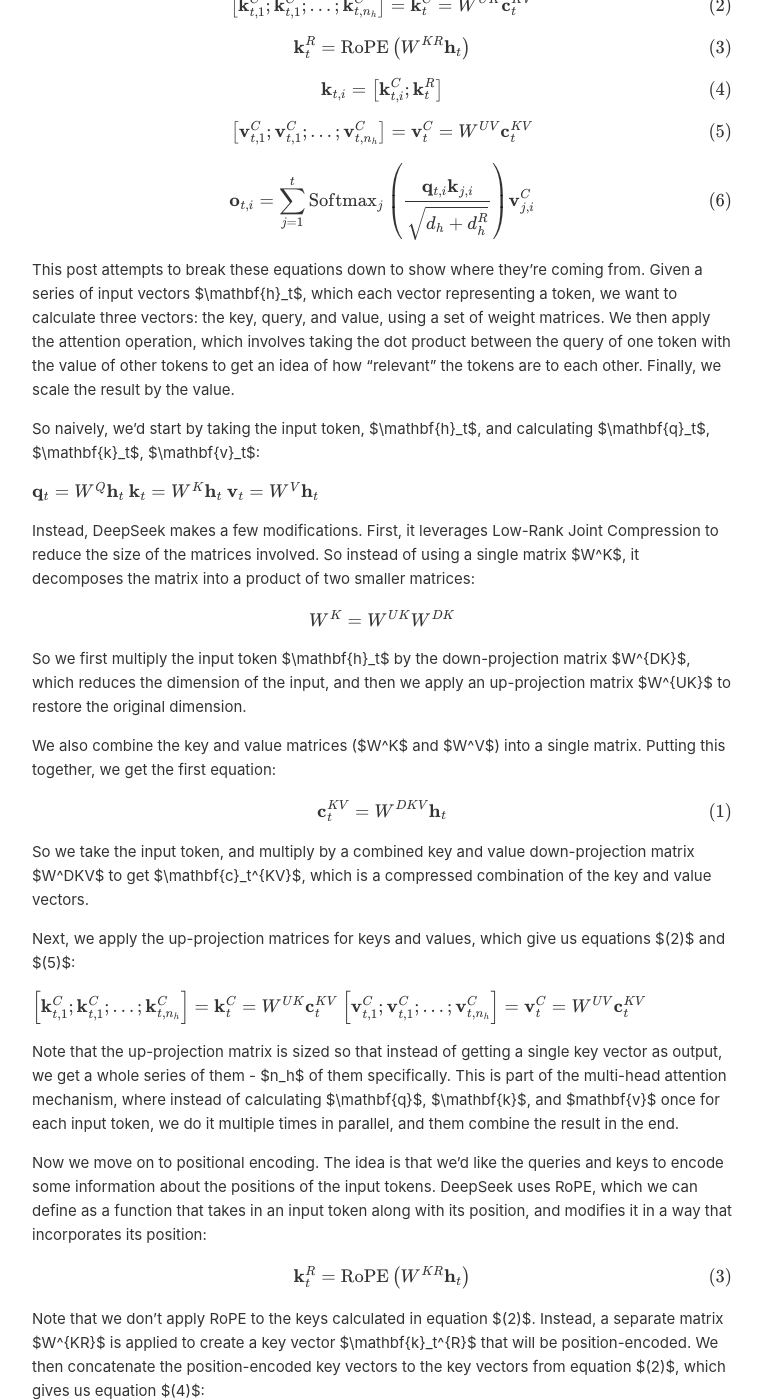
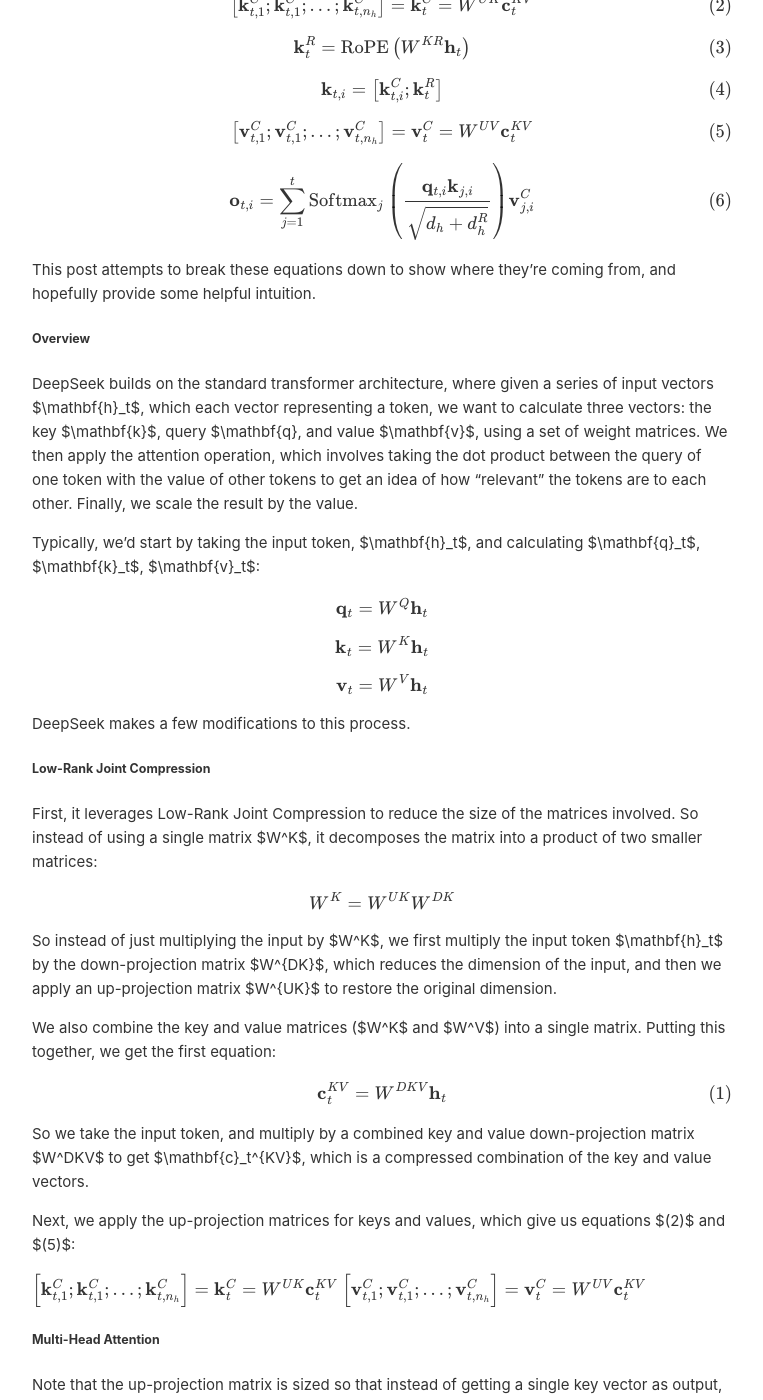
Before and after one commit to mfaizan/mfaizan.github.io, a Jekyll site: the page built from _posts/2025-03-06-deepseek.markdown, in a window 1280 px wide and 1400 px high, scrolled down 420 px. Shown: the whole window, without its empty margins (258-1021 px from the left). Built offline with Jekyll 4.4.1, drawn with Linux system fonts in a browser that asks for light colours; formulas are drawn with MathJax 3; some of the changed text lies outside the part shown.

Commit message:
Update 2025-03-06-deepseek.markdown

````diff
--- a/_posts/2025-03-06-deepseek.markdown
+++ b/_posts/2025-03-06-deepseek.markdown
@@ -21,19 +21,29 @@ $$ \left[\mathbf{v}_{t,1}^{C};\mathbf{v}_{t,1}^{C};...;\mathbf{v}_{t,n_h}^{C}\ri
 
 $$ \mathbf{o}_{t,i} = \sum_{j=1}^{t}\text{Softmax}_j\left( \frac{\mathbf{q}_{t,i}\mathbf{k}_{j,i}}{\sqrt{d_h+d^R_h}} \right)\mathbf{v}_{j,i}^C \tag{6} $$
 
-This post attempts to break these equations down to show where they're coming from. Given a series of input vectors $\mathbf{h}_t$, which each vector representing a token, we want to calculate three vectors: the key, query, and value, using a set of weight matrices. We then apply the attention operation, which involves taking the dot product between the query of one token with the value of other tokens to get an idea of how "relevant" the tokens are to each other. Finally, we scale the result by the value.
+This post attempts to break these equations down to show where they're coming from, and hopefully provide some helpful intuition.
 
-So naively, we'd start by taking the input token, $\mathbf{h}_t$, and calculating $\mathbf{q}_t$, $\mathbf{k}_t$, $\mathbf{v}_t$:
+##### Overview
+
+DeepSeek builds on the standard transformer architecture, where given a series of input vectors $\mathbf{h}_t$, which each vector representing a token, we want to calculate three vectors: the key $\mathbf{k}$, query $\mathbf{q}, and value $\mathbf{v}$, using a set of weight matrices. We then apply the attention operation, which involves taking the dot product between the query of one token with the value of other tokens to get an idea of how "relevant" the tokens are to each other. Finally, we scale the result by the value.
+
+Typically, we’d start by taking the input token, $\mathbf{h}_t$, and calculating $\mathbf{q}_t$, $\mathbf{k}_t$, $\mathbf{v}_t$:
 
 $$ \mathbf{q}_t = W^Q\mathbf{h}_t $$
+
 $$ \mathbf{k}_t = W^K\mathbf{h}_t $$
+
 $$ \mathbf{v}_t = W^V\mathbf{h}_t $$
 
-Instead, DeepSeek makes a few modifications. First, it leverages Low-Rank Joint Compression to reduce the size of the matrices involved. So instead of using a single matrix $W^K$, it decomposes the matrix into a product of two smaller matrices:
+DeepSeek makes a few modifications to this process.
+
+##### Low-Rank Joint Compression
+
+First, it leverages Low-Rank Joint Compression to reduce the size of the matrices involved. So instead of using a single matrix $W^K$, it decomposes the matrix into a product of two smaller matrices:
 
 $$ W^K = W^{UK}W^{DK} $$
 
-So we first multiply the input token $\mathbf{h}_t$ by the down-projection matrix $W^{DK}$, which reduces the dimension of the input, and then we apply an up-projection matrix $W^{UK}$ to restore the original dimension.
+So instead of just multiplying the input by $W^K$, we first multiply the input token $\mathbf{h}_t$ by the down-projection matrix $W^{DK}$, which reduces the dimension of the input, and then we apply an up-projection matrix $W^{UK}$ to restore the original dimension.
 
 We also combine the key and value matrices ($W^K$ and $W^V$) into a single matrix. Putting this together, we get the first equation:
 
@@ -46,17 +56,23 @@ Next, we apply the up-projection matrices for keys and values, which give us equ
 $$ \left[\mathbf{k}_{t,1}^{C};\mathbf{k}_{t,1}^{C};...;\mathbf{k}_{t,n_h}^{C}\right] = \mathbf{k}_{t}^{C} = W^{UK}\mathbf{c}_t^{KV} \tag{2} $$
 $$ \left[\mathbf{v}_{t,1}^{C};\mathbf{v}_{t,1}^{C};...;\mathbf{v}_{t,n_h}^{C}\right] = \mathbf{v}_{t}^{C} = W^{UV}\mathbf{c}_t^{KV} \tag{5} $$
 
-Note that the up-projection matrix is sized so that instead of getting a single key vector as output, we get a whole series of them - $n_h$ of them specifically. This is part of the multi-head attention mechanism, where instead of calculating $\mathbf{q}$, $\mathbf{k}$, and $mathbf{v}$ once for each input token, we do it multiple times in parallel, and them combine the result in the end.
+##### Multi-Head Attention
+
+Note that the up-projection matrix is sized so that instead of getting a single key vector as output, we get a whole series of them - $n_h$ of them specifically. This is part of the multi-head attention mechanism, where instead of calculating $\mathbf{q}$, $\mathbf{k}$, and $\mathbf{v}$ once for each input token, we do it multiple times in parallel, and then combine the result in the end.
+
+##### Position Encoding
 
 Now we move on to positional encoding. The idea is that we’d like the queries and keys to encode some information about the positions of the input tokens. DeepSeek uses RoPE, which we can define as a function that takes in an input token along with its position, and modifies it in a way that incorporates its position:
 
 $$ \mathbf{k}_t^{R} = \text{RoPE}\left( W^{KR}\mathbf{h}_t \right) \tag{3} $$
 
-Note that we don't apply RoPE to the keys calculated in equation $(2)$. Instead, a separate matrix $W^{KR}$ is applied to create a key vector $\mathbf{k}_t^{R}$ that will be position-encoded. We then concatenate the position-encoded key vectors to the key vectors from equation $(2)$, which gives us equation $(4)$:
+The DeepSeek implementation doesn’t apply RoPE to the keys calculated in equation $(2)$. Instead, a separate matrix $W^{KR}$ is applied to create a key vector $\mathbf{k}_t^{R}$ that will be position-encoded. This is then concatenated with the position-encoded key vectors to the key vectors from equation $(2)$, which gives us equation $(4)$:
 
 $$ \mathbf{k}_{t,i} = \left[ \mathbf{k}_{t,i}^C;\mathbf{k}_t^R \right] \tag{4} $$
 
 Note that there is no position encoding applied to the value vectors. So both queries and keys have position encoding applied, but not the values.
+
+##### Implementation
 
 The implementation is fairly straightforward, except there's a slight change of terminology. Instead of using $U$ to label up-projection matrices and $D$ to label down-projection matrices, $a$ and $b$ are used instead. So we start by declaring these matrices $W^Q_a$ and $W^Q_b$ for the query calculation:
 
@@ -66,6 +82,10 @@ self.q_norm = RMSNorm(self.q_lora_rank)
 self.wq_b = ColumnParallelLinear(self.q_lora_rank, self.n_heads * self.qk_head_dim)
 ```
 
+The input tensor `x` has dimensions $[B, T, D]$ where $B$ is the batch size, $T$ is the number of tokens in the batch, and $D$ is the embedding dimension. $W^Q_a$ is a linear transformation from the embedding dimension $D$ (or `self.dim`), to the LoRA dimension (`self.q_lora_rank`).
+
+$W^Q_b$ is a linear transformation from the LoRA dimension to a series of vectors, one per attention head. So the total size of the result of the transformation is the number of heads (`self.n_heads`) multiplied by the dimension per head (`self.qk_head_dim`).
+
 These transformations are then applied to the input:
 
 ```
@@ -85,10 +105,22 @@ Next, we compute the key and value tensors. These are computed together, using a
 self.wkv_a = Linear(self.dim, self.kv_lora_rank + self.qk_rope_head_dim)
 self.kv_norm = RMSNorm(self.kv_lora_rank)
 self.wkv_b = ColumnParallelLinear(self.kv_lora_rank, self.n_heads * (self.qk_nope_head_dim + self.v_head_dim))
+```
+$W^{KV}_a$ is a linear transformation that reduces the input dimension to `kv_lora_rank + qk_rope_head_dim`. The `kv_lora_rank` dimensions will go through the rest of the LoRA transformation, meanwhile the `qk_rope_head_dim` will have position encoding applied.
 
+The output dimension of $W^{KV}_b$ is set so that there are two parts to the tensor given to each attention head. There are `self.qk_nope_head_dim` dimensions used for the non-position encoding LoRA path for keys, and `self.v_head_dim` dimensions used for the $\mathbf{v}$ vector, which only goes through the LoRA transformation - no position encoding is applied for values.
+
+Next, we apply these matrices:
+```
 kv = self.wkv_a(x)
 kv, k_pe = torch.split(kv, [self.kv_lora_rank, self.qk_rope_head_dim], dim=-1)
 k_pe = apply_rotary_emb(k_pe.unsqueeze(2), freqs_cis)
 ```
-
-First, $W^{KV}_a$ is applied to reduce the input dimension to `kv_lora_rank + qk_rope_head_dim`. Then, we extract out a subset of the input dimensions, of size `qk_rope_head_dim`, to apply RoPE encoding to. The leftover dimensions, of size `kv_lora_rank`, are then normalized and up-projected using $W^{KV}_b$ to a dimension of `qk_nope_head_dim + v_head_dim`, and then finally split out into $\mathbf{k}$ and $\mathbf{v}$ components. K is composed of one part that had positional encoding applied to it, and another that hadn’t.
+First, $W_{KV}a$ is applied to reduce the input dimension to `kv_lora_rank + qk_rope_head_dim`. Next, we extract out a subset of size `qk_rope_head_dim` to apply RoPE encoding to. Then:
+```
+kv = self.wkv_b(self.kv_norm(kv))
+kv = kv.view(bsz, seqlen, self.n_local_heads, self.qk_nope_head_dim + self.v_head_dim)
+k_nope, v = torch.split(kv, [self.qk_nope_head_dim, self.v_head_dim], dim=-1)
+k = torch.cat([k_nope, k_pe.expand(-1, -1, self.n_local_heads, -1)], dim=-1)
+```
+The leftover dimensions, of size `kv_lora_rank`, are then normalized and up-projected using $W^{KV}_b$ to a dimension of `qk_nope_head_dim + v_head_dim`, and then finally split out into $\mathbf{k}$ and $\mathbf{v}$ components. $\mathbf{k}$ is composed of one part that had positional encoding applied to it, and another that hadn’t.
````
Also changed, not shown: other parts of _posts/2025-03-06-deepseek.markdown (+1 -1 lines).
